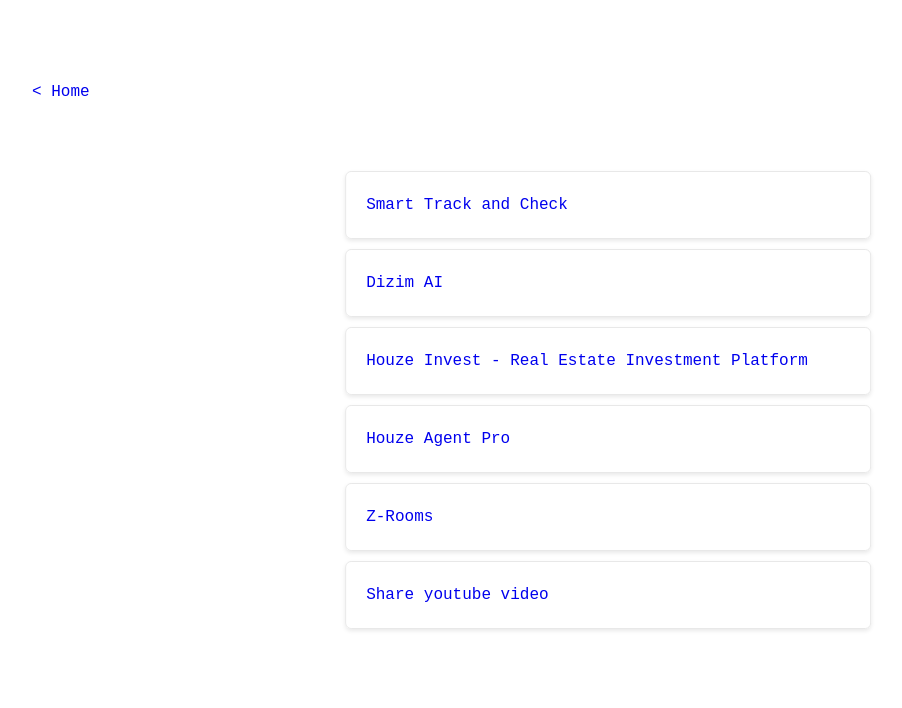
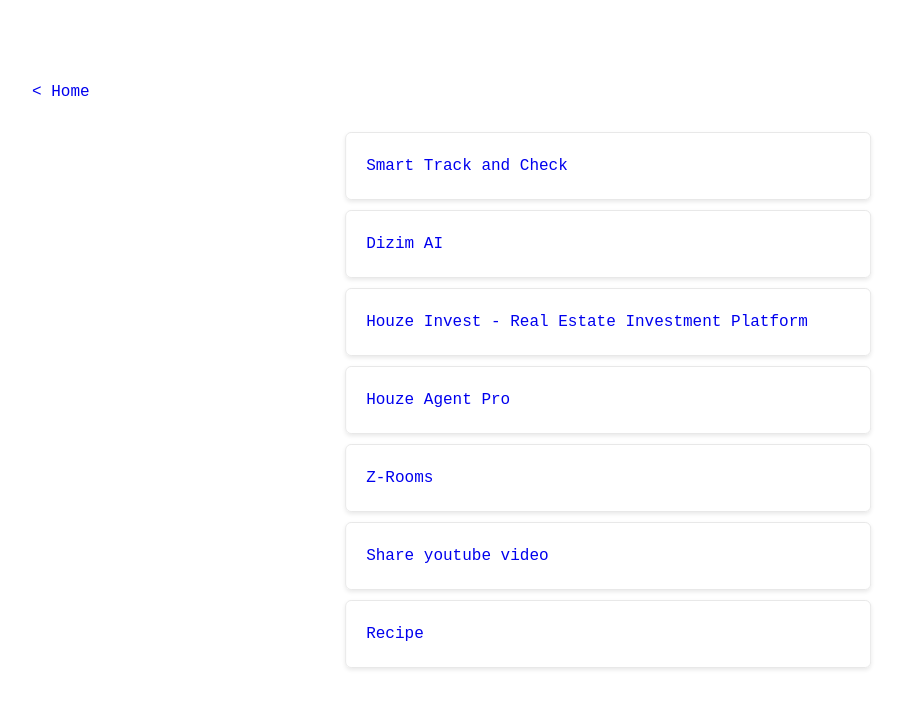
Before and after one commit to sr-albert/albert, a React (Vite) app: page /mine in a window 1280 px wide. Shown: the top 708 px of the page, without its empty margins (32-934 px from the left). Built offline with nearby package versions, Linux system fonts and the light colour scheme; no server answers.

Commit message:
chore: update project data

```diff
--- a/src/mocks/project.data.mock.ts
+++ b/src/mocks/project.data.mock.ts
@@ -175,4 +175,27 @@ export const projects = [
     techStack: ["React", "TypeScript", "NextJS", "Firebase"],
     kind: "pet-project",
   },
+  {
+    id: "recipe-sharing",
+    name: "Recipe",
+    description: `Our Recipe Sharing Website is a platform that brings together food lovers from all over the world. Users can explore, share, and try out a wide variety of dishes shared by other users, turning their own kitchen into a global culinary journey. The website features a user-friendly interface that allows users to easily search for specific recipes or browse through various categories. Each recipe comes with a detailed list of ingredients, step-by-step cooking instructions, and high-quality photos.
+    One of the unique features of our platform is the random recipe generator, which can help users who are unsure about what to cook to find inspiration. Users can also rate and review recipes, creating a community-driven rating system that helps others find the best and most reliable recipes. Furthermore, users have the ability to create their own profile, where they can share their recipes, bookmark favorites, and interact with other users.
+    To ensure a smooth user experience, we have incorporated error handling mechanisms that allow the site to function seamlessly despite any potential API limitations. Our Recipe Sharing Website provides an interactive, engaging, and user-friendly platform for food enthusiasts to explore, share, and enjoy the art of cooking.`,
+    startedAt: "2024-26-01",
+    endedAt: "2024-28-01",
+    status: "live",
+    tags: ["React JS", "NextJS", "TypeScript"],
+    urls: [],
+    platforms: [
+      {
+        id: "web",
+        name: "Website",
+        url: "https://dazzling-pony-155940.netlify.app/",
+      },
+    ],
+
+    roles: ["Pet project"],
+    techStack: ["React", "TypeScript", "NextJS", "Firebase"],
+    kind: "pet-project",
+  },
 ];
```
